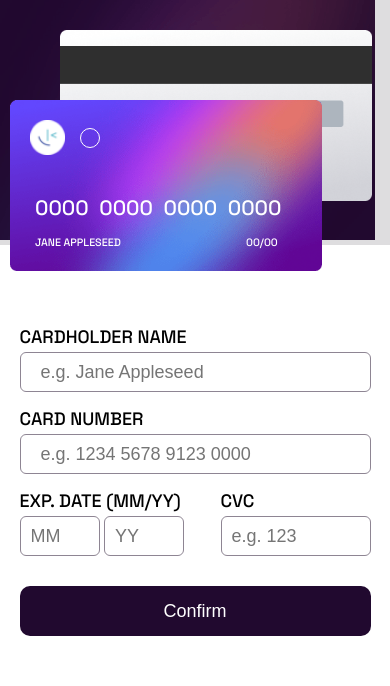
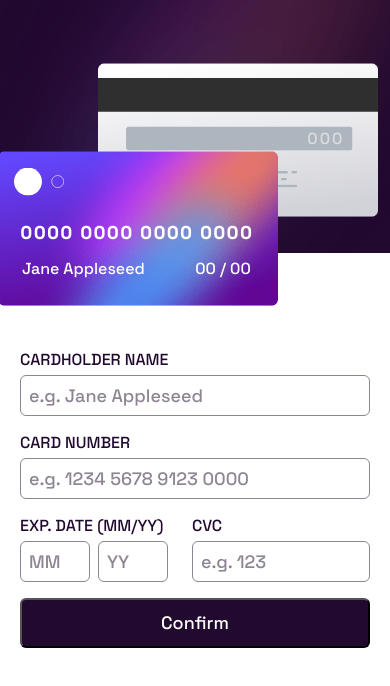
Before and after one commit to AmadeuAnjos/card-credit, a plain HTML site: page index.html in a window 390 px wide. Drawn offline with Linux system fonts and the light colour scheme.

Commit message:
:lipstick: feat acertando responsividade

```diff
--- a/index.html
+++ b/index.html
@@ -2,56 +2,78 @@
 <html lang="pt-br">
 
 <head>
-  <meta charset="UTF-8">
-  <meta http-equiv="X-UA-Compatible" content="IE=edge">
-  <meta name="viewport" content="width=device-width, initial-scale=1.0">
-  <link rel="stylesheet" href="./style.css">
-  <title>Card</title>
+  <meta charset="UTF-8" />
+  <meta name="viewport" content="width=device-width, initial-scale=1.0" />
+  <link rel="icon" type="image/png" sizes="32x32" href="./images/favicon-32x32.png" />
+  <link rel="stylesheet" href="style.css" />
+  <title>Credit Card</title>
 </head>
 
 <body>
-  <section>
+  <main>
     <div class="container">
-      <div class="image-superior">
-        <img src="./images/bg-main-mobile.png" alt="">
+      <div class="left_section">
+        <div class="cards">
+          <div class="front_card">
+            <img src="./images/card-logo.svg" alt="card-logo" class="card_logo" />
+            <div class="card_container">
+              <img src="./images/bg-card-front.png" alt="front-card" />
+              <h1 id="number">0000 0000 0000 0000</h1>
+              <div class="card_info">
+                <span id="name">Jane Appleseed</span>
+                <span id="date">
+                  <span id="month">00</span>
+                  /
+                  <span id="year">00</span>
+                </span>
+              </div>
+            </div>
+          </div>
+          <div class="back_card">
+            <img src="./images/bg-card-back.png" alt="back-card" />
+            <span id="cvc">000</span>
+          </div>
+        </div>
       </div>
-      <div class="card-back">
-        <img src="./images/bg-card-back.png" alt="">
-      </div>
-      <div class="card-front">
-        <img id="favicon" src="./images/favicon-32x32.png" alt="">
-        <div class="ball"></div>
-        <img src="./images/bg-card-front.png" alt="">
-        <p>0000&nbsp; 0000&nbsp; 0000&nbsp; 0000</p>
-        <h6>JANE APPLESEED</h6>
-        <h6 id="validity">00/00</h6>
+      <div class="right_section">
+        <form>
+          <div class="grid_1">
+            <label for="card_name">Cardholder Name</label>
+            <input type="text" placeholder="e.g. Jane Appleseed" id="card_name" required />
+          </div>
+          <div class="grid_2">
+            <label for="card_number">Card Number</label>
+            <input type="number" placeholder="e.g. 1234 5678 9123 0000" id="card_number" required />
+          </div>
+          <div class="card_information">
+            <div id="card_date">
+              <label for="card_date">Exp. Date (MM/YY)</label>
+              <div class="two_inp">
+                <div>
+                  <input type="number" placeholder="MM" id="card_month" required />
+                </div>
+                <div>
+                  <input type="number" placeholder="YY" id="card_year" required />
+                </div>
+              </div>
+            </div>
+            <div class="grid_4">
+              <label for="card_cvc">CVC</label>
+              <input type="number" placeholder="e.g. 123" id="card_cvc" required />
+            </div>
+          </div>
+          <button id="submit_btn" type="submit">Confirm</button>
+        </form>
+        <div class="thank hidden">
+          <img src="./images/icon-complete.svg" alt="completo" />
+          <h1>Thank you!</h1>
+          <p>We've added your card details</p>
+          <button>Continue</button>
+        </div>
       </div>
     </div>
-  </section>
-  <section>
-    <main>
-      <form action="">
-        <label for="">CARDHOLDER NAME</label><br>
-        <input type="text" placeholder="&nbsp; &nbsp; e.g. Jane Appleseed"><br>
-        <label for="">CARD NUMBER</label><br>
-        <input type="text" placeholder="&nbsp; &nbsp; e.g. 1234 5678 9123 0000"><br>
-        <div class="input-grid">
-          <div class="date">
-            <label for="">EXP. DATE (MM/YY)</label><br>
-            <input id="month" type="text" placeholder="&nbsp;&nbsp;MM">
-            <input id="year" type="text" placeholder="&nbsp;&nbsp;YY">
-          </div>
-          <div class="code">
-            <label for="">CVC</label><br>
-            <input id="code-cvc" type="text" placeholder="&nbsp;&nbsp;e.g. 123">
-          </div>
-        </div>
-        <div class="botao">
-          <button>Confirm</button>
-        </div>
-      </form>
-    </main>
-  </section>
+  </main>
+
 </body>
 
 </html>
--- a/style.css
+++ b/style.css
@@ -1,136 +1,301 @@
 @import url('https://fonts.googleapis.com/css2?family=Space+Grotesk:wght@500&display=swap');
 
 :root {
-    --color-white: hsl(0, 0%, 100%);
-    --color-violet-light: hsl(270, 3%, 87%);
-    --color-gray: hsl(279, 6%, 55%);
-    --color-very-dark: hsl(278, 68%, 11%);
+    --Red: hsl(0, 100%, 66%);
+    --White: hsl(0, 0%, 100%);
+    --Light-grayish-violet: hsl(270, 3%, 87%);
+    --Dark-grayish-violet: hsl(279, 6%, 55%);
+    --Very-dark-violet: hsl(278, 68%, 11%);
 }
 
 * {
+    font-family: 'Space Grotesk', sans-serif;
+    padding: 0;
     margin: 0;
-    padding: 0;
     box-sizing: border-box;
 }
 
 body {
-    font-family: 'Space Grotesk', sans-serif;
+    min-height: 100vh;
+}
+
+.hidden {
+    display: none !important;
 }
 
 .container {
-    background-color: var(--color-violet-light);
+    display: flex;
+    align-items: center;
 }
 
-.card-back img {
-    position: absolute;
-    width: 80%;
-    top: 30px;
-    left: 60px;
+.left_section {
+    min-height: 100vh;
+    width: 40%;
+    background-image: url('./images/bg-main-desktop.png');
+    background-position: center center;
+    background-size: cover;
+    background-repeat: no-repeat;
+    position: relative;
 }
 
-.card-front img {
+.cards {
     position: absolute;
-    width: 80%;
-    top: 100px;
-    left: 10px;
-    z-index: 0;
+    top: 50%;
+    display: flex;
+    flex-direction: column;
+    gap: 2rem;
+    left: 100%;
+    transform: translate(-50%, -50%);
 }
 
-.card-front #favicon {
-    width: 35px;
-    position: absolute;
-    z-index: 1;
-    left: 30px;
-    top: 120px;
+.front_card {
+    position: relative;
+    transform: translateX(-100px);
 }
 
-.ball {
+.card_logo {
     position: absolute;
-    width: 20px;
-    height: 20px;
-    left: 80px;
-    top: 128px;
-    z-index: 3;
-    border-radius: 50px;
-    border: 1px solid white;
+    top: 1rem;
+    left: 1rem;
 }
 
-.card-front p {
+#number {
     position: absolute;
-    left: 35px;
-    top: 195px;
-    z-index: 4;
-    color: white;
-    font-weight: 100;
-    font-size: 1.3rem;
+    color: var(--White);
+    bottom: 4.2rem;
+    left: 1.4rem;
+    letter-spacing: 2px;
 }
 
-.card-front h6 {
+.card_info {
     position: absolute;
-    left: 35px;
-    top: 235px;
-    z-index: 5;
-    color: white;
-    font-weight: 100;
-}
-
-#validity {
-    left: 246px;
-}
-
-main {
-    margin-top: 80px;
-    width: 100%;
+    bottom: 2rem;
+    left: 1.5rem;
+    right: 1.7rem;
     display: flex;
-    justify-content: center;
-    align-items: center;
-    flex-direction: column;
-    font-size: 18px;
-}
-
-form {
-    width: 90%;
-}
-
-.input-grid {
-    display: flex;
+    color: var(--White);
     justify-content: space-between;
 }
 
-input {
-    width: 100%;
-    height: 40px;
-    border-radius: 6px;
-    border: 1px solid var(--color-gray);
-    margin-top: 4px;
-    margin-bottom: 15px;
-    font-size: 18px;
+.back_card {
+    position: relative;
 }
 
-#month,
-#year {
-    width: 80px;
+.error {
+    border: 2px solid var(--Red);
 }
 
-#code-cvc {
-    width: 150px;
+.error_message {
+    gap: 0;
 }
 
-.botao {
-    width: 100%;
-    display: flex;
-    justify-content: center;
+.error_message::after {
+    content: "cant't be blank";
+    color: var(--Red);
+    margin-top: .2rem;
 }
 
-.botao button {
-    margin-top: 15px;
-    margin-bottom: 40px;
+#cvc {
+    position: absolute;
+    right: 3.5rem;
+    top: 7rem;
+    color: var(--Light-grayish-violet);
+}
+
+.right_section {
+    display: flex;
+    align-items: center;
+    justify-content: center;
     width: 100%;
+}
+
+.right_section form {
+    display: grid;
+    gap: 1rem;
+    width: 350px;
+    grid-template-columns: repeat(2, 1fr);
+    grid-template-rows: repeat(4, 1fr);
+}
+
+label {
+    color: var(--Very-dark-violet);
+    margin-bottom: .3rem;
+    text-transform: uppercase;
+}
+
+input {
+    padding: .5rem;
+    font-size: 18px;
+    border: 1px solid var(--Dark-grayish-violet);
+    border-radius: 6px;
+}
+
+input::-webkit-outer-spin-button,
+input::-webkit-inner-spin-button {
+    -webkit-appearance: none;
+    margin: 0;
+}
+
+input::placeholder {
+    font-family: inherit;
+    color: var(--Dark-grayish-violet);
+}
+
+input:focus {
+    outline-color: hsl(249, 99%, 64%);
+}
+
+.grid_1 {
+    display: flex;
+    flex-direction: column;
+    grid-column: 2 span;
+}
+
+.grid_2 {
+    display: flex;
+    flex-direction: column;
+    grid-column: 2 span;
+}
+
+.grid_3 {
+    display: flex;
+    flex-direction: column;
+}
+
+.grid_4 {
+    display: flex;
+    flex-direction: column;
+    grid-column: 1 span;
+}
+
+.card_information {
+    display: flex;
+    grid-column: 2 span;
+    gap: 1rem;
+}
+
+#card_date {
+    display: flex;
+    flex-direction: column;
+    grid-column: 1 span;
+}
+
+#card_date .two_inp {
+    display: flex;
+}
+
+.two_inp div {
+    flex-direction: column;
+}
+
+#card_date div input {
+    width: 70px;
+    margin-inline: .5rem;
+    margin-left: 0;
+}
+
+#card_cvc {
+    width: 100%;
+}
+
+form button {
+    grid-column: 2 span;
+    font-size: 18px;
     height: 50px;
-    border-radius: 10px;
-    border: none;
-    background-color: var(--color-very-dark);
+    color: var(--White);
+    border-radius: 6px;
+    background: var(--Very-dark-violet);
+    cursor: pointer;
+}
+
+.thank {
+    width: 350px;
+    display: flex;
+    flex-direction: column;
+    align-items: center;
+    justify-content: center;
+    gap: 2rem;
+}
+
+.thank h1 {
+    text-transform: uppercase;
+    letter-spacing: 3px;
+}
+
+.thank p {
     font-size: 18px;
-    font-weight: 500;
-    color: white;
+    color: var(--Dark-grayish-violet);
 }
+
+.thank button {
+    color: var(--White);
+    width: 100%;
+    border-radius: 6px;
+    padding: 1rem;
+    font-size: 18px;
+    background-color: var(--Very-dark-violet);
+    cursor: pointer;
+}
+
+@media screen and (max-width:1023px) {
+
+    .front_card .card_container img,
+    .front_card,
+    .back_card img,
+    .back_card {
+        width: 300px;
+    }
+
+    .card_logo {
+        width: 50px;
+    }
+
+    #number {
+        font-size: 1.1rem;
+    }
+
+    #cvc {
+        top: 40.7%;
+        right: 12%;
+        letter-spacing: 2px;
+    }
+}
+
+@media screen and (max-width:767px) {
+    .container {
+        flex-direction: column;
+    }
+
+    .front_card .card_container img,
+    .front_card,
+    .back_card img,
+    .back_card {
+        width: 280px;
+    }
+
+    .left_section {
+        width: 100%;
+        min-height: 30vh;
+        background-image: url('./images/bg-main-mobile.png');
+    }
+
+    .cards {
+        flex-direction: column-reverse;
+        left: 61%;
+        top: 60%;
+        gap: 0;
+    }
+
+    .back_card {
+        transform: translateY(70px);
+    }
+
+    .front_card {
+        z-index: 100;
+    }
+
+    .right_section {
+        margin-top: 6rem;
+    }
+
+}
```
